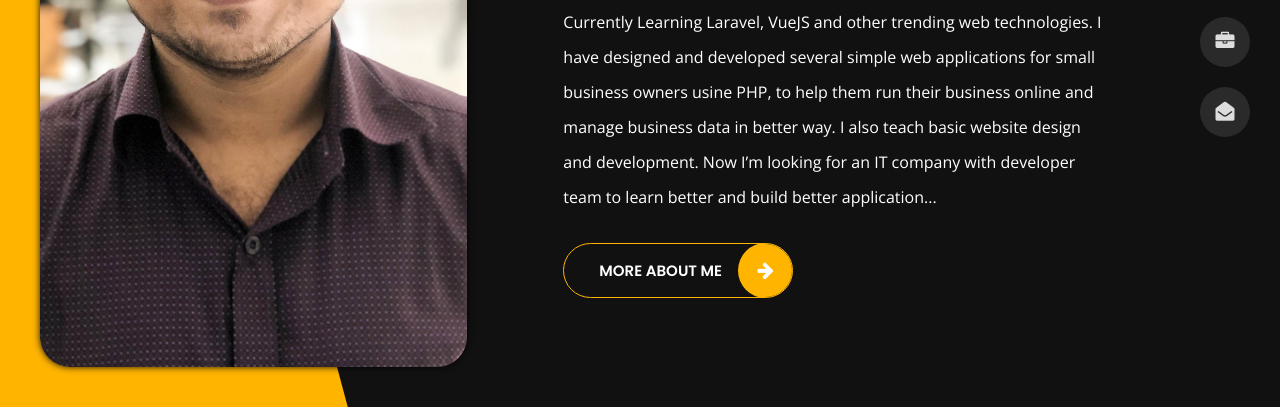
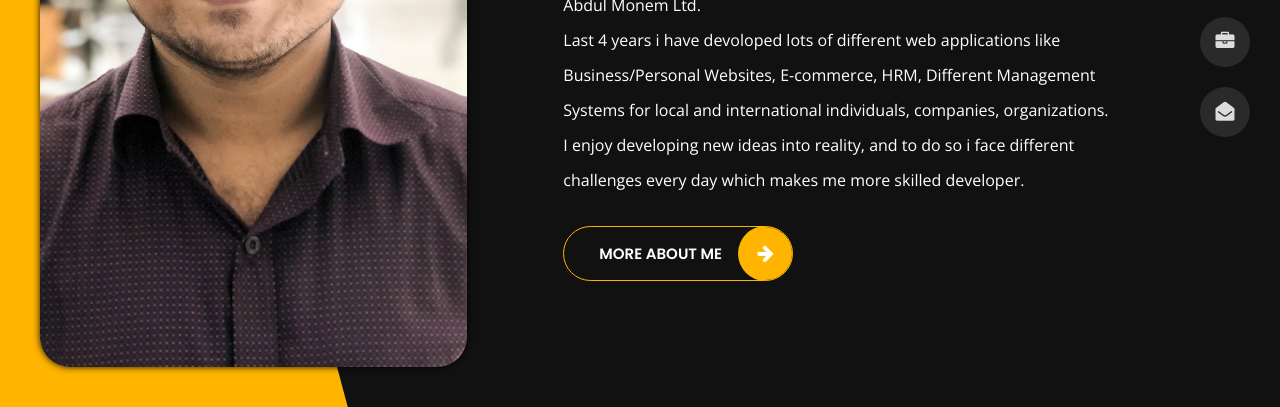
Before and after one commit to Tauh1dHasan/Tauh1dHasan, a plain HTML site: page index.html in a window 1280 px wide. Shown: the part 393-800 px from the top of the page. Drawn offline with nearby package versions, Linux system fonts and the light colour scheme.

Commit message:
Update index.html

```diff
--- a/index.html
+++ b/index.html
@@ -84,10 +84,7 @@
             <div>
                 <img src="img/img-mobile.jpg" class="img-fluid main-img-mobile d-none d-sm-block d-lg-none" alt="my picture" />
                 <h1 class="text-uppercase poppins-font">I'm Tauhid Hasan.<span>web developer</span></h1>
-                <p class="open-sans-font">Studied in Computer Science & Engineering. I’m interested in Web Design and Development. I’m a self taught Web application developmer. Currently Learning Laravel, VueJS and other trending web technologies.
-                I have designed and developed several simple web applications for small business owners usine PHP, to help them run their business online and manage business data in better way.
-                I also teach basic website design and development.
-                Now I’m looking for an IT company with developer team to learn better and build better application...</p>
+                <p class="open-sans-font">I am a Full Stack Software Developer at ServiceEngineBPO concern of Abdul Monem Ltd. <br> Last 4 years i have devoloped lots of different web applications like Business/Personal Websites, E-commerce, HRM, Different Management Systems for local and international individuals, companies, organizations. I enjoy developing new ideas into reality, and to do so i face different challenges every day which makes me more skilled developer. </p>
                 <a class="button" href="about.html">
                     <span class="button-text">more about me</span>
                     <span class="button-icon fa fa-arrow-right"></span>
```
